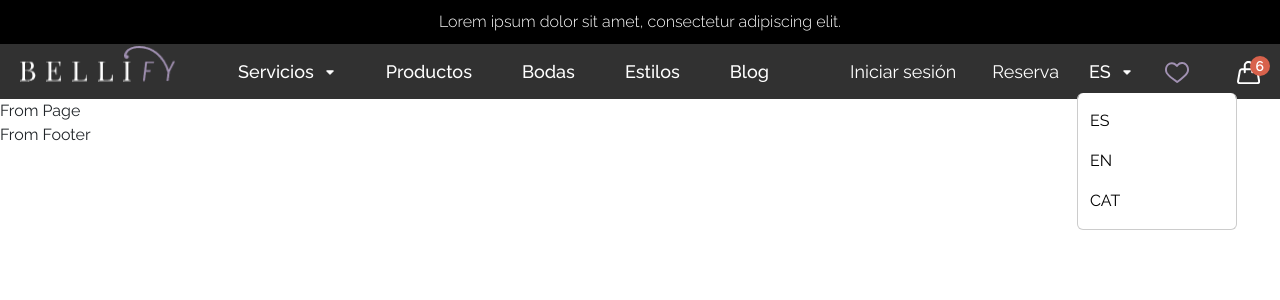
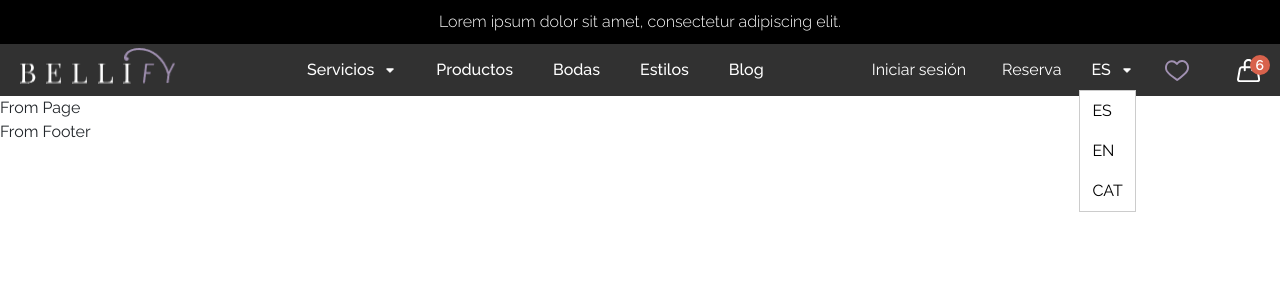
Before and after one commit to torres-leo/bellify-liquid, a Next.js app: page / in a window 1280 px wide. Both pictures are taken after a click on the button "ES". Shown: the top 300 px of the page. Built offline with nearby package versions, Linux system fonts and the light colour scheme.

Commit message:
add some styles to header

```diff
--- a/package.json
+++ b/package.json
@@ -9,6 +9,9 @@
     "lint": "next lint"
   },
   "dependencies": {
+    "@fortawesome/fontawesome-svg-core": "^6.5.1",
+    "@fortawesome/free-solid-svg-icons": "^6.5.1",
+    "@fortawesome/react-fontawesome": "^0.2.0",
     "bootstrap": "^5.3.2",
     "next": "14.1.0",
     "prop-types": "^15.8.1",
--- a/src/components/Dropdown/index.js
+++ b/src/components/Dropdown/index.js
@@ -20,7 +20,7 @@ const Dropdown = ({ options = [], text = '', links, onSelect, isToggle = false }
 		if (!isOpen) return null;
 
 		return (
-			<div className='dropdown-menu'>
+			<div className='Dropdown__menu'>
 				{options.map((option, index) => (
 					<button key={index} onClick={() => handleSelect(option)}>
 						{option}
--- a/src/components/Header/index.js
+++ b/src/components/Header/index.js
@@ -8,6 +8,8 @@ import Dropdown from '@/components/Dropdown';
 import Navbar from '@/components/Navbar';
 import Link from 'next/link';
 import { iconCart, iconHeart } from '@/icons';
+import { FontAwesomeIcon } from '@fortawesome/react-fontawesome';
+import { faBars } from '@fortawesome/free-solid-svg-icons';
 
 function Header() {
 	const [_, setSelectedValue] = useState(null);
@@ -42,10 +44,23 @@ function Header() {
 			<Navbar />
 			<div className='Header__container'>
 				<div className='Header__wrapper'>
-					<figure>
-						<Image className='Header__logo' src={BellilyLogo} width={155} height={36} alt='Bellily Logo' />
+					<figure className='mb-2'>
+						<Image className='Header__logo' src={BellilyLogo} width={0} height={0} alt='Bellily Logo' />
 					</figure>
 
+					<div className='Header__menu--mob'>
+						<label className='Header__hamburger me-2' htmlFor='menuCheck'>
+							<FontAwesomeIcon icon={faBars} />
+						</label>
+						<input type='checkbox' name='menuCheck' id='menuCheck' className='Header__hamburger--check d-none' />
+						<span className='Header__options--item me-3'>{iconHeart}</span>
+						<p className='Header__options--item mb-0'>
+							{iconCart}
+							<span className='Header__options--carttext'>6</span>
+						</p>
+					</div>
+
+					<div className='Header__row'>
 						<ul className='Header__menu'>
 							<Dropdown links={serviceLinks} text='Servicios' />
 							{renderLinks()}
@@ -73,6 +88,7 @@ function Header() {
 						</ul>
 					</div>
 				</div>
+			</div>
 		</header>
 	);
 }
--- a/src/styles/components/_dropdown.scss
+++ b/src/styles/components/_dropdown.scss
@@ -1,33 +1,3 @@
-.dropdown {
-	position: relative;
-	display: inline-block;
-}
-
-.dropdown-menu {
-	position: absolute;
-	top: 100%;
-	left: 0;
-	z-index: 1000;
-	display: block;
-	background-color: #fff;
-	border: 1px solid #ccc;
-	border-top: none;
-}
-
-.dropdown-menu button {
-	display: block;
-	padding: 8px 12px;
-	width: 100%;
-	text-align: left;
-	border: none;
-	background-color: transparent;
-	cursor: pointer;
-}
-
-.dropdown-menu button:hover {
-	background-color: #f0f0f0;
-}
-
 .Dropdown {
 	position: relative;
 	display: inline-block;
@@ -82,32 +52,39 @@
 			}
 		}
 	}
+
+	&__menu {
+		background-color: #fff;
+		border-top: none;
+		border: 1px solid #ccc;
+		display: block;
+		left: 0;
+		position: absolute;
+		top: 100%;
+		z-index: 1000;
+
+		button {
+			background-color: transparent;
+			border: none;
+			cursor: pointer;
+			display: block;
+			padding: 8px 12px;
+			text-align: left;
+			width: 100%;
+		}
+	}
+
+	@include media-breakpoint-down(xxl) {
+		&__toggle,
+		&__hover {
+			font-size: 16px;
+		}
+	}
+
+	@include media-breakpoint-down(xl) {
+		&__toggle,
+		&__hover {
+			font-size: 15px;
+		}
+	}
 }
-
-// /* DropdownHover Content (Hidden by Default) */
-// .DropdownHover-content {
-// 	display: none;
-// 	position: absolute;
-// 	background-color: #f9f9f9;
-// 	min-width: 160px;
-// 	box-shadow: 0px 8px 16px 0px rgba(0, 0, 0, 0.2);
-// 	z-index: 1;
-// }
-
-/* Links inside the DropdownHover */
-// .DropdownHover-content a {
-// 	color: black;
-// 	padding: 12px 16px;
-// 	text-decoration: none;
-// 	display: block;
-// }
-
-// /* Change color of DropdownHover links on hover */
-// .DropdownHover-content a:hover {
-// 	background-color: #f1f1f1;
-// }
-
-// /* Show the DropdownHover menu on hover */
-// .Dropdown__hover:hover .DropdownHover-content {
-// 	display: block;
-// }
--- a/src/styles/components/_header.scss
+++ b/src/styles/components/_header.scss
@@ -18,6 +18,21 @@
 		background-size: cover;
 		background-position: center;
 		background-repeat: no-repeat;
+		width: 155px;
+		height: 36px;
+
+		@include media-breakpoint-down(xl) {
+			width: 115px;
+		}
+	}
+
+	&__row {
+		display: flex;
+		justify-content: space-between;
+
+		@include media-breakpoint-down(lg) {
+			display: none;
+		}
 	}
 
 	&__menu {
@@ -26,6 +41,7 @@
 		gap: 50px;
 		justify-content: center;
 		margin-bottom: 0;
+		margin-right: 120px;
 		padding: 0;
 
 		&--item {
@@ -40,6 +56,28 @@
 
 			&:hover {
 				color: orange;
+			}
+		}
+
+		&--mob {
+			display: none;
+		}
+
+		@include media-breakpoint-down(xxl) {
+			gap: 40px;
+			margin-right: 90px;
+
+			&--link {
+				font-size: 16px;
+			}
+		}
+
+		@include media-breakpoint-down(xl) {
+			gap: 30px;
+			margin-right: 30px;
+
+			&--link {
+				font-size: 15px;
 			}
 		}
 	}
@@ -85,5 +123,34 @@
 			top: -3px;
 			width: 20px;
 		}
+
+		@include media-breakpoint-down(xxl) {
+			&--link {
+				font-size: 16px;
+			}
+		}
+
+		@include media-breakpoint-down(lg) {
+			display: none;
+		}
+	}
+
+	&__hamburger {
+		display: none;
+
+		@include media-breakpoint-down(lg) {
+			color: $header-text-color;
+			display: block;
+			width: 20px;
+		}
+	}
+
+	@include media-breakpoint-down(lg) {
+		&__menu {
+			&--mob {
+				display: flex;
+				align-items: center;
+			}
+		}
 	}
 }
```
Also changed, not shown: 1 other file (tests, documents, lock files or other folders). Lines whose indentation alone changed are shown as unchanged.
